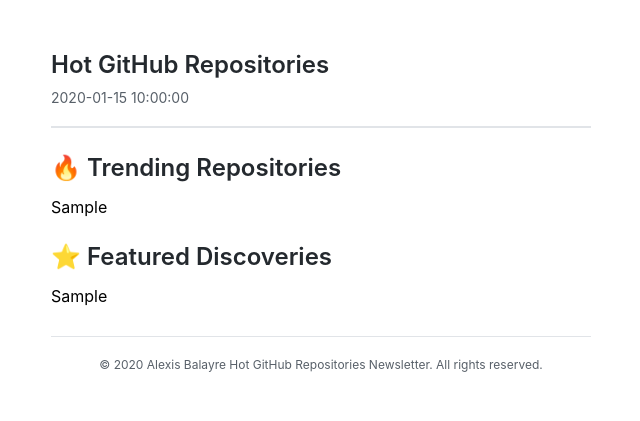
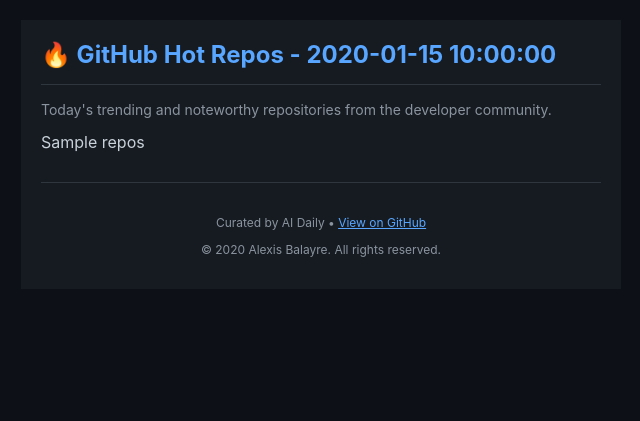
Before and after one commit to AlexisBalayre/ai-daily-summary, a Python web app: template templates/github_hot_repos_email_template.html in a window 1280 px wide. Shown: the top 421 px of the page, without its empty margins (319-959 px from the left). Run offline with Jinja, Linux system fonts and the light colour scheme; the template is opened without the code that fills it: most values are stand-ins (such as "Sample title", 1, 10 or a date in 2020).

Commit message:
enable github trends repo dedicated newsletter
Signed-off-by: Alexis Balayre <alexis@balayre.com>

```diff
--- a/ai_daily/config.py
+++ b/ai_daily/config.py
@@ -79,6 +79,9 @@
     newsletter_schedule: str = field(
         default_factory=lambda: os.getenv("NEWSLETTER_SCHEDULE", "0 14 * * *")
     )
+    github_schedule: str = field(
+        default_factory=lambda: os.getenv("GITHUB_SCHEDULE", "0 10 * * *")
+    )
 
     # Retry configuration
     retry_max_attempts: int = field(
--- a/ai_daily/etl/extractors/github.py
+++ b/ai_daily/etl/extractors/github.py
@@ -22,9 +22,9 @@
 
     def __init__(self):
         self.session = requests.Session()
+        # Don't use cookies - logged-in view has different HTML structure
         self.session.headers = {
             "User-Agent": "Mozilla/5.0 (Macintosh; Intel Mac OS X 10_15_7) AppleWebKit/537.36",
-            "Cookie": os.getenv("GITHUB_COOKIE", ""),
             "Accept": "text/html,application/xhtml+xml,application/xml;q=0.9,*/*;q=0.8",
         }
 
--- a/ai_daily/outputs/__init__.py
+++ b/ai_daily/outputs/__init__.py
@@ -1,7 +1,8 @@
 """Output generators (newsletter, TTS, etc.)."""
 
+from ai_daily.outputs.github_newsletter import GitHubNewsletterOutput
 from ai_daily.outputs.newsletter import NewsletterOutput
 from ai_daily.outputs.summary_generator import SummaryGenerator
 from ai_daily.outputs.tts_briefing import TTSBriefingOutput
 
-__all__ = ["NewsletterOutput", "SummaryGenerator", "TTSBriefingOutput"]
+__all__ = ["GitHubNewsletterOutput", "NewsletterOutput", "SummaryGenerator", "TTSBriefingOutput"]
--- a/templates/github_hot_repos_email_template.html
+++ b/templates/github_hot_repos_email_template.html
@@ -2,218 +2,96 @@
 <html lang="en">
   <head>
     <meta charset="UTF-8" />
-    <meta http-equiv="X-UA-Compatible" content="IE=edge" />
     <meta name="viewport" content="width=device-width, initial-scale=1.0" />
-    <title>Hot GitHub Repositories - By Alexis Balayre</title>
-    <!--[if mso]>
-      <style type="text/css">
-        table {
-          border-collapse: collapse;
-          border-spacing: 0;
-          margin: 0;
-        }
-        div,
-        td {
-          padding: 0;
-        }
-        div {
-          margin: 0 !important;
-        }
-      </style>
-    <![endif]-->
+    <title>GitHub Hot Repos</title>
     <style type="text/css">
-      /* Base styles */
       body {
         margin: 0;
         padding: 0;
         width: 100% !important;
-        -webkit-text-size-adjust: 100%;
-        -ms-text-size-adjust: 100%;
-        font-family: -apple-system, BlinkMacSystemFont, Arial, sans-serif;
+        background-color: #0d1117;
       }
-
-      /* Reset styles for email clients */
-      img {
-        -ms-interpolation-mode: bicubic;
-        border: 0;
-        height: auto;
-        line-height: 100%;
-        outline: none;
-        text-decoration: none;
-      }
-
-      table {
-        border-collapse: collapse !important;
-        mso-table-lspace: 0pt;
-        mso-table-rspace: 0pt;
-      }
-
-      /* Main styles */
       .container {
         width: 100%;
         max-width: 600px;
-        background-color: #ffffff;
+        margin: 0 auto;
+        background-color: #161b22;
       }
-
       .content {
-        padding: 30px;
+        font-family: -apple-system, BlinkMacSystemFont, "Segoe UI", Helvetica, Arial, sans-serif;
+        padding: 20px;
+        color: #c9d1d9;
       }
-
-      .header {
-        padding-bottom: 20px;
-        border-bottom: 2px solid #e1e4e8;
+      h1 {
+        color: #58a6ff;
+        font-size: 24px;
+        margin-top: 0;
+        padding-bottom: 15px;
+        border-bottom: 1px solid #30363d;
       }
-
-      h1, h2 {
-        color: #24292e;
-        font-size: 24px;
+      h2 {
+        color: #c9d1d9;
+        font-size: 18px;
+        margin-top: 25px;
+        margin-bottom: 15px;
+      }
+      .repo-card {
+        background-color: #0d1117;
+        border: 1px solid #30363d;
+        border-radius: 6px;
+        padding: 16px;
+        margin: 12px 0;
+      }
+      .repo-name {
+        font-size: 16px;
         font-weight: 600;
-        margin: 0;
-        padding: 0;
+        margin: 0 0 8px 0;
       }
-
-      .section-title {
-        color: #24292e;
-        font-size: 20px;
-        font-weight: 600;
-        margin: 25px 0 15px 0;
-        padding: 0;
-      }
-
-      .repository {
-        padding: 15px;
-        margin: 15px 0;
-        border: 1px solid #e1e4e8;
-        border-radius: 6px;
-      }
-
-      .repository-title {
-        color: #0366d6;
-        font-weight: 600;
-        font-size: 16px;
+      .repo-name a {
+        color: #58a6ff;
         text-decoration: none;
       }
-
-      .repository-description {
-        color: #586069;
+      .repo-desc {
+        color: #8b949e;
         font-size: 14px;
         line-height: 1.5;
-        margin: 8px 0;
+        margin: 0 0 12px 0;
       }
-
-      .repository-stats {
-        color: #586069;
+      .repo-meta {
         font-size: 12px;
+        color: #8b949e;
       }
-
-      .language-tag {
-        display: inline-block;
-        padding: 2px 8px;
-        background-color: #0366d6;
-        color: #ffffff;
-        border-radius: 12px;
-        font-size: 12px;
-        margin: 4px 0;
+      .repo-meta span {
+        margin-right: 16px;
       }
-
-      .stat {
-        display: inline-block;
-        margin-right: 15px;
-        color: #586069;
-      }
-
       .footer {
         margin-top: 30px;
         padding-top: 20px;
-        border-top: 1px solid #e1e4e8;
+        border-top: 1px solid #30363d;
+        color: #8b949e;
+        font-size: 12px;
         text-align: center;
-        color: #586069;
-        font-size: 12px;
       }
-
-      /* Mobile responsive styles */
-      @media screen and (max-width: 600px) {
-        .content {
-          padding: 15px !important;
-        }
-
-        .repository {
-          padding: 10px !important;
-        }
+      .footer a {
+        color: #58a6ff;
       }
     </style>
   </head>
   <body>
-    <table role="presentation" cellpadding="0" cellspacing="0" width="100%">
+    <table role="presentation" cellpadding="0" cellspacing="0" width="100%" style="background-color: #0d1117;">
       <tr>
         <td align="center" style="padding: 20px 0">
-          <table
-            role="presentation"
-            cellpadding="0"
-            cellspacing="0"
-            width="600"
-            class="container"
-          >
+          <table role="presentation" cellpadding="0" cellspacing="0" width="600" class="container">
             <tr>
               <td class="content">
-                <div class="header">
-                  <h1>Hot GitHub Repositories</h1>
-                  <div
-                    style="color: #586069; font-size: 14px; margin-top: 10px"
-                  >
-                    {{date}}
-                  </div>
-                </div>
-
-                <div class="section-title">
-                  <table
-                    role="presentation"
-                    cellpadding="0"
-                    cellspacing="0"
-                    width="100%"
-                  >
-                    <tr>
-                      <td><h2>🔥 Trending Repositories</h2></td>
-                    </tr>
-                  </table>
-                </div>
-                <table
-                  role="presentation"
-                  cellpadding="0"
-                  cellspacing="0"
-                  width="100%"
-                >
-                  <tr>
-                    <td>{{trending_repositories}}</td>
-                  </tr>
-                </table>
-
-                <div class="section-title">
-                  <table
-                    role="presentation"
-                    cellpadding="0"
-                    cellspacing="0"
-                    width="100%"
-                  >
-                    <tr>
-                      <td><h2>⭐ Featured Discoveries</h2></td>
-                    </tr>
-                  </table>
-                </div>
-                <table
-                  role="presentation"
-                  cellpadding="0"
-                  cellspacing="0"
-                  width="100%"
-                >
-                  <tr>
-                    <td>{{explore_repositories}}</td>
-                  </tr>
-                </table>
-
+                <h1>🔥 GitHub Hot Repos - {{date}}</h1>
+                <p style="color: #8b949e; font-size: 14px;">
+                  Today's trending and noteworthy repositories from the developer community.
+                </p>
+                {{repos}}
                 <div class="footer">
-                  &copy; {{year}} Alexis Balayre Hot GitHub Repositories
-                  Newsletter. All rights reserved.
+                  <p>Curated by AI Daily • <a href="https://github.com/trending">View on GitHub</a></p>
+                  <p>&copy; {{year}} Alexis Balayre. All rights reserved.</p>
                 </div>
               </td>
             </tr>
```
Also changed, not shown: ai_daily/cli.py (+5 -3 lines), ai_daily/orchestrator/jobs.py (+18 -1 lines), ai_daily/outputs/github_newsletter.py (added, +178 -0 lines), ai_daily/outputs/newsletter.py (+25 -72 lines).
